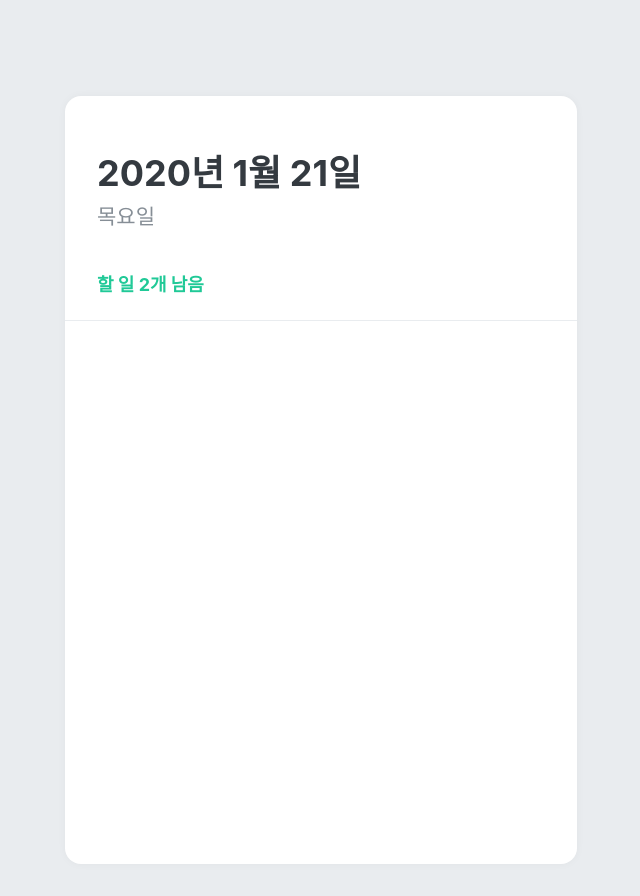
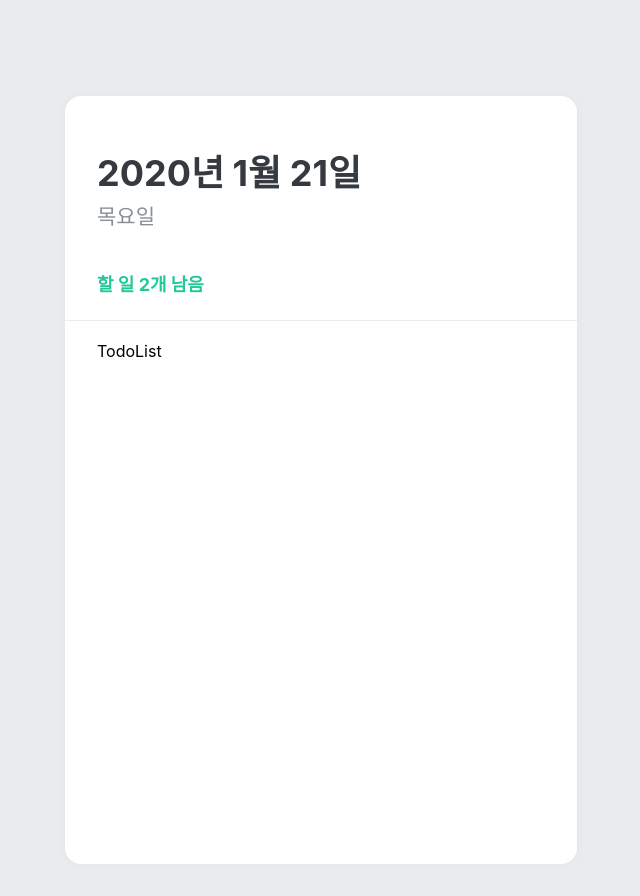
Before and after one commit to lwnh/Node_todolist, a React (Create React App) app: page / in a window 1280 px wide. Shown: the whole page, without its empty margins (319-959 px from the left). Built offline with nearby package versions, Linux system fonts and the light colour scheme.

Commit message:
TodoList 컴포넌트 생성

```diff
--- a/src/App.js
+++ b/src/App.js
@@ -2,6 +2,7 @@
 import { createGlobalStyle } from 'styled-components';
 import TodoTemplate from './components/TodoTemplate';
 import TodoHead from './components/TodoHead';
+import TodoList from './components/TodoList';
 
 const GlobalStyle = createGlobalStyle`
   body {
@@ -15,6 +16,7 @@
       <GlobalStyle />
       <TodoTemplate>
         <TodoHead />
+        <TodoList />
       </TodoTemplate>
     </>
   )
--- /dev/null
+++ b/src/components/TodoList.js
@@ -0,0 +1,15 @@
+import React from 'react'
+import styled from 'styled-components';
+
+const TodoListBlock = styled.div`
+  flex: 1;
+  padding: 20px 32px;
+  padding-bottom: 48px;
+  overflow-y: auto;
+`;
+
+function TodoList() {
+    return <TodoListBlock>TodoList</TodoListBlock>
+}
+
+export default TodoList
```
